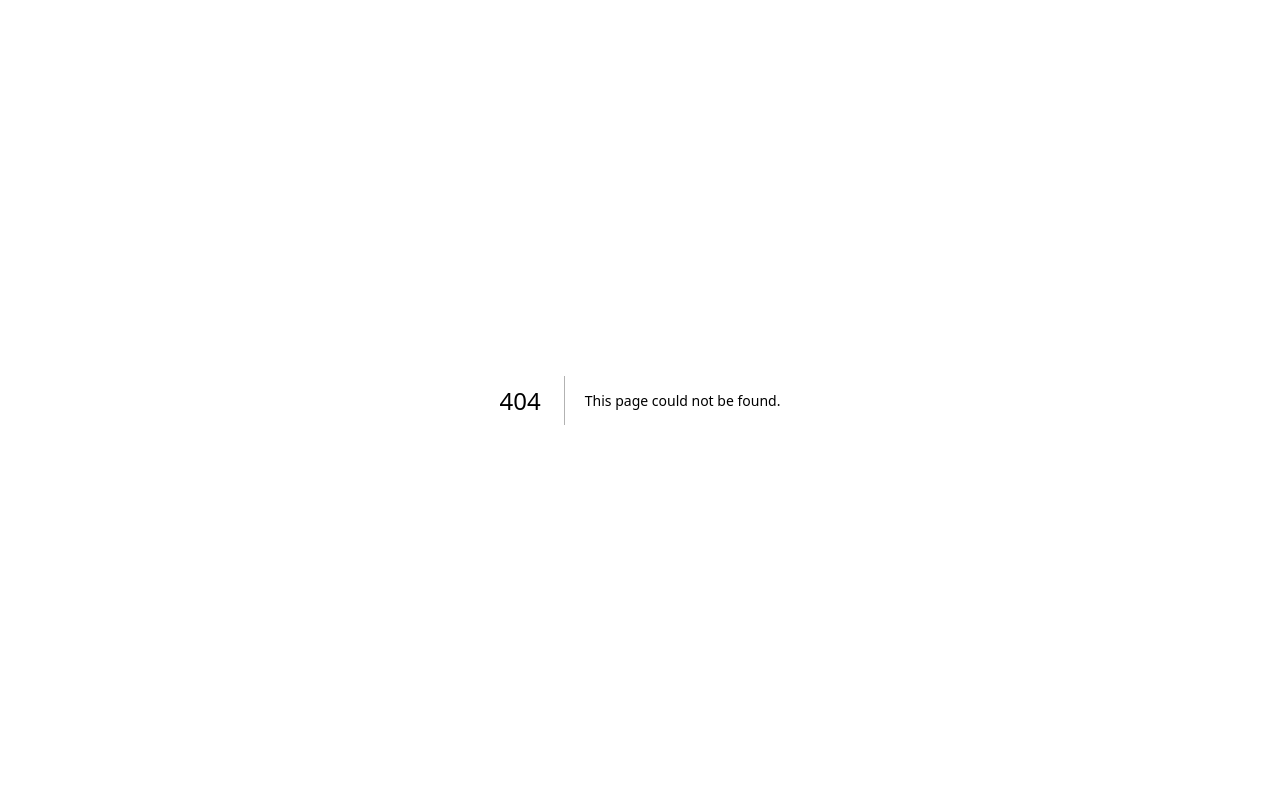
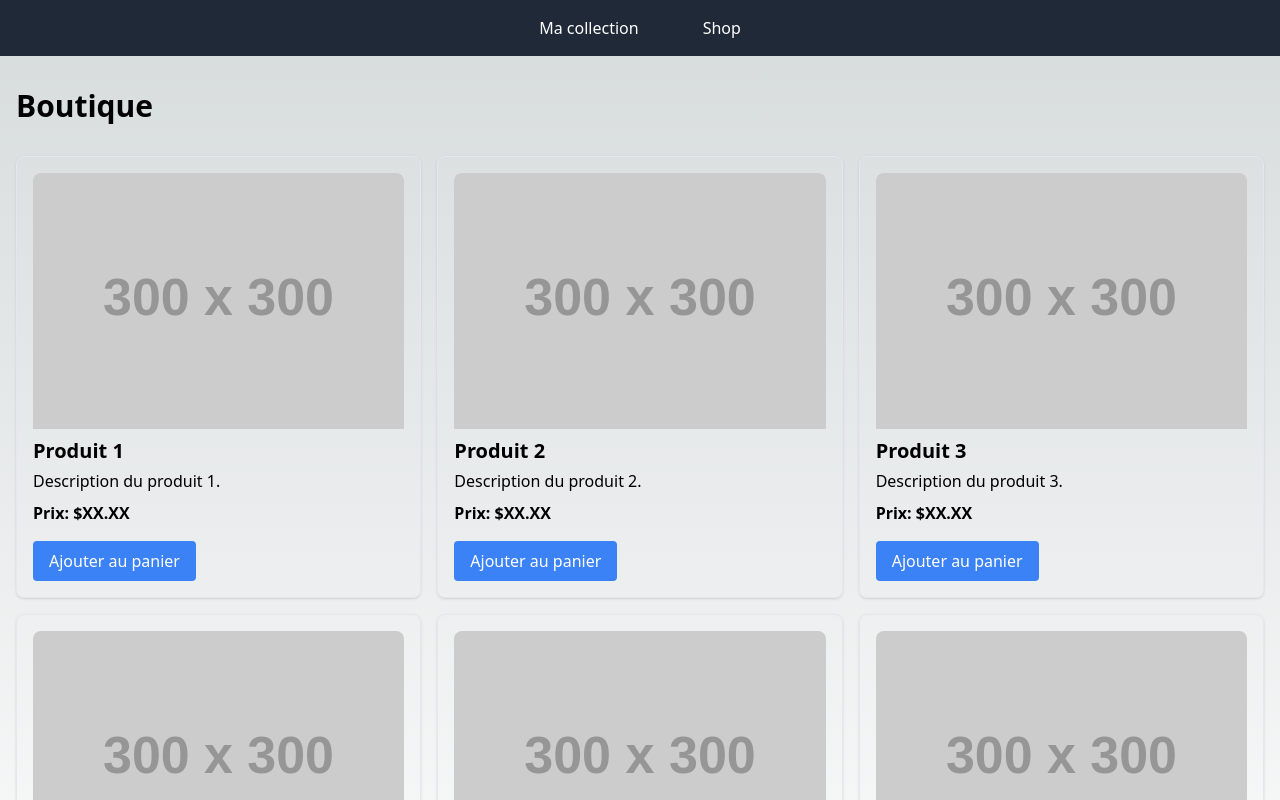
Before and after one commit to magusin/OwaCollect, a Next.js app: page /shop in a window 1280 px wide. Before the commit this address had no page. Shown: the top 800 px of the page. Built offline with nearby package versions, Linux system fonts and the light colour scheme; no server answers.

Commit message:
add shop page

```diff
--- /dev/null
+++ b/pages/shop/index.js
@@ -0,0 +1,32 @@
+import React from 'react';
+import { signIn, useSession } from "next-auth/react";
+import Header from '@/components/header';
+
+const Shop = () => {
+    const { data: session } = useSession();
+    console.log(session)
+    return (
+        <>
+            <Header />
+        <div className="container mx-auto px-4">
+            <h1 className="text-3xl font-bold my-8">Boutique</h1>
+            <div className="grid grid-cols-1 md:grid-cols-3 gap-4">
+                {/*  itérer sur produit */}
+                {Array.from({ length: 6 }).map((_, index) => (
+                    <div key={index} className="border rounded-lg p-4 shadow hover:shadow-lg transition">
+                        <img className="w-full h-64 object-cover rounded-t-lg" src={`https://via.placeholder.com/300?text=Produit+${index + 1}`} alt={`Produit ${index + 1}`} />
+                        <div className="mt-2">
+                            <h2 className="text-xl font-semibold">Produit {index + 1}</h2>
+                            <p className="mt-1">Description du produit {index + 1}.</p>
+                            <div className="mt-2 font-bold">Prix: $XX.XX</div>
+                            <button className="mt-4 bg-blue-500 text-white py-2 px-4 rounded hover:bg-blue-600">Ajouter au panier</button>
+                        </div>
+                    </div>
+                ))}
+            </div>
+        </div>
+        </>
+    );
+}
+
+export default Shop;
```
